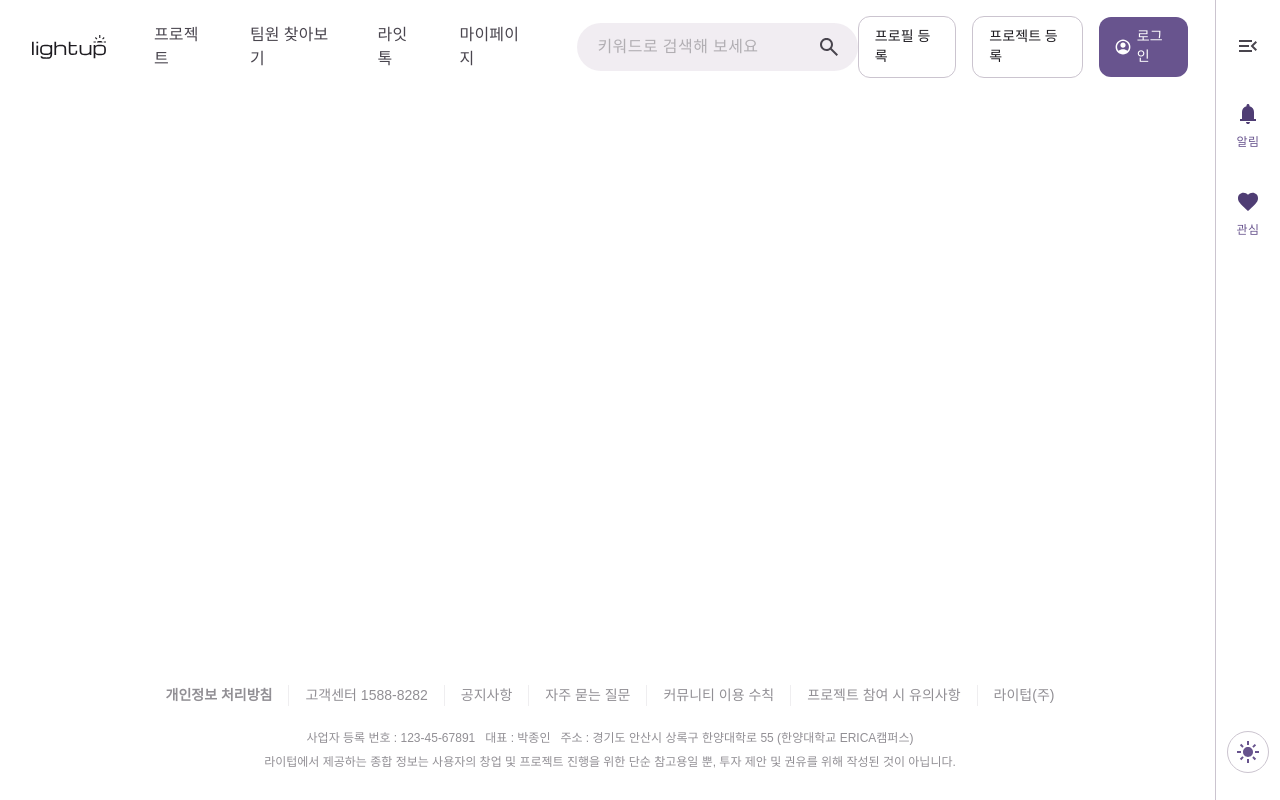
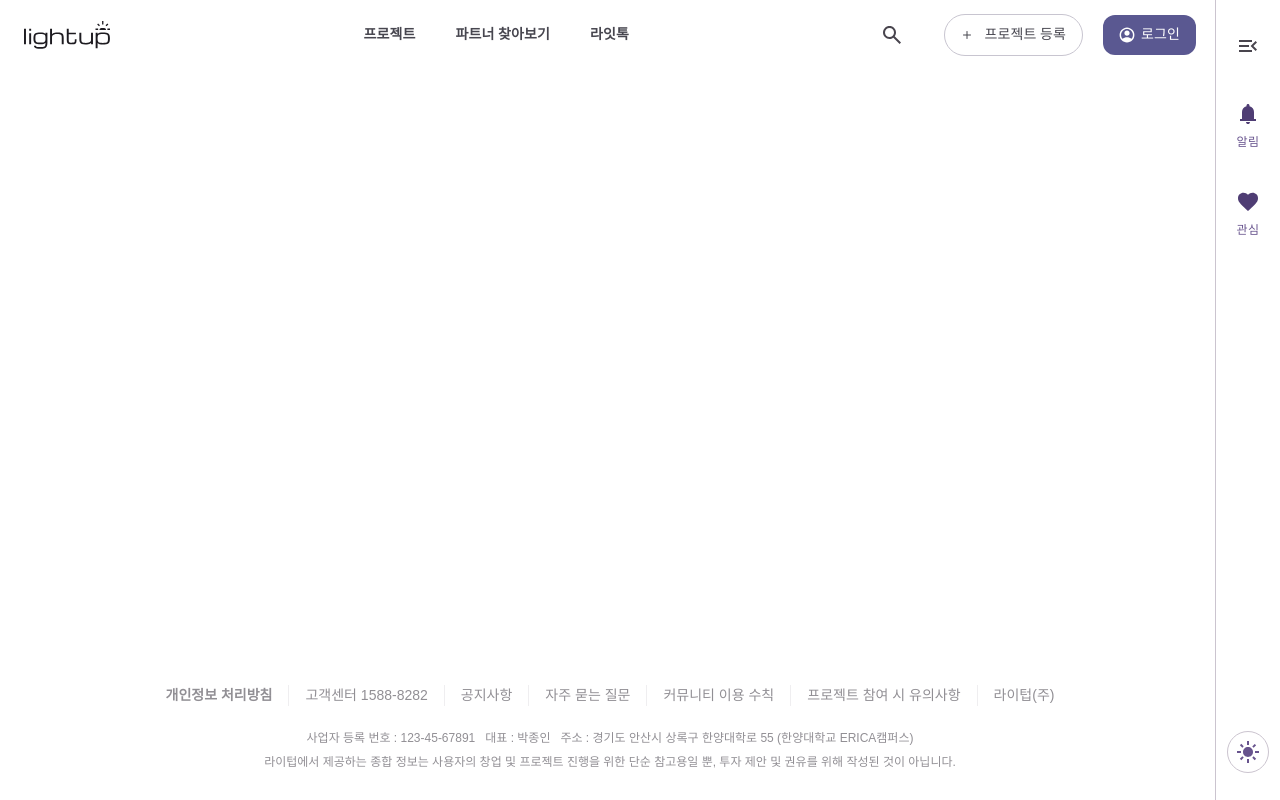
Before and after one commit to 1ronPark/Front-end, a React (Vite) app: page / in a window 1280 px wide. Built offline with nearby package versions, Linux system fonts and the light colour scheme; a web font is replaced by a local one.

Commit message:
[fix] mainnavbar 수정 사항 반영 및 검색 아이콘 검색 모달 창 연결

```diff
--- a/src/components/common/mainNavbar/MainNavbar.tsx
+++ b/src/components/common/mainNavbar/MainNavbar.tsx
@@ -1,8 +1,12 @@
 import { NavLink } from "react-router-dom";
+import { Link } from "react-router-dom";
 import logo_lightup from "../../../assets/logo_lightup.svg";
 import ic_loginbutton from "../../../assets/ic_loginbutton.svg";
 import ic_myprofile from "../../../assets/ic_myprofile.svg";
-import { SearchInput } from "./SearchInput";
+import { Plus } from 'lucide-react';
+import ic_search from "../../../assets/ic_search.svg";
+import { useState } from "react";
+import SearchModal from "../modals/SearchModal";
 
 type MainNavbarProps = {
   isLoggedIn: boolean;
@@ -12,59 +16,62 @@ type MainNavbarProps = {
 
 export const MainNavbar = ({ isLoggedIn, userName, bgColor = "white" }: MainNavbarProps) => {
   const MainNavItems = [
-    // 임시 루트
     { label: "프로젝트", to: "/projects" },
-    { label: "팀원 찾아보기", to: "/members" },
+    { label: "파트너 찾아보기", to: "/members" },
     { label: "라잇톡", to: "/lighttalk" },
-    { label: "마이페이지", to: "/myprofile" },
   ];
+
+  const [isSearchModalOpen, setIsSearchModalOpen] = useState(false);
+
   return (
-    <div className={`flex w-full bg-[${bgColor}] px-8 py-4 justify-between items-center`}>
-      {/* 로고 + 메뉴 + 검색창 */}
-      <div className="flex items-center gap-10">
+    <div className={`flex w-full bg-[${bgColor}] px-6 py-3.5 justify-between items-center`}>
+      {/* 로고 */}
+      <Link to="/">
         <img
           src={logo_lightup}
           alt="LightUp Logo"
-          className="w-[74px] h-[24px] mr-[8px]"
+          className="w-[86px] h-[28px]"
         />
+      </Link>
+
+      {/* 프로젝트/팀원 찾아보기/라잇톡 탭 */}
+      <div className="flex items-center gap-10">
         {MainNavItems.map(({ label, to }) => (
           <NavLink
             key={to}
             to={to}
             className={({ isActive }) =>
-              `relative flex flex-col items-center title-medium transition-colors duration-200
-
-                                ${
-                                  isActive ? "text-[#6750A4]" : "text-[#49454E]"
-                                }`
+              `relative flex flex-col items-center title-small transition-colors duration-200
+                ${
+                  isActive ? "text-[#5A5891]" : "text-[#47464F]"
+                }`
             }
           >
             {({ isActive }) => (
               <>
                 {label}
                 {isActive && (
-                  <span className="absolute bottom-[-9px] w-[56px] h-[3px] bg-[#68548E] rounded-tl-[100px] rounded-tr-[100px]" />
+                  <span className="absolute bottom-[-11px] w-full h-[3px] bg-[#5A5891] rounded-tl-[100px] rounded-tr-[100px]" />
                 )}
               </>
             )}
           </NavLink>
         ))}
-        <SearchInput />
       </div>
 
-      {/* 버튼들 */}
-      <div className="flex items-center gap-4 label-large">
-        {/* 임시 경로 - 수정 필요!!! */}
-        <NavLink
-          to="/register-profile"
-          className="border border-[#CBC4CF] px-4 py-2.5 rounded-[12px]"
-        >
-          프로필 등록
-        </NavLink>
+      {/* 검색, 프로젝트 생성, 로그인버튼 */}
+      <div className="flex items-center gap-5 label-large text-[#47464F]">
+        <img
+          src={ic_search}
+          alt="Search"
+          className="w-4.5 h-4.5 text-[#47464F] mr-[23px]"
+          onClick={()=>setIsSearchModalOpen(true)}
+        />
         <NavLink
           to="/register-project"
-          className="border border-[#CBC4CF] px-4 py-2.5 rounded-[12px]"
+          className="flex items-center gap-3 border border-[#C8C5D0] px-4 py-2.5 rounded-[100px] text-[#47464F]"
         >
+          <Plus className="w-3 h-3"/>
           프로젝트 등록
         </NavLink>
 
@@ -76,13 +83,14 @@ export const MainNavbar = ({ isLoggedIn, userName, bgColor = "white" }: MainNavb
         ) : (
           <NavLink
             to="/login"
-            className="bg-[#68548E] text-white px-4 py-2.5 rounded-[12px] flex items-center gap-1.5"
+            className="bg-[#5A5891] text-white px-4 py-2.5 rounded-[12px] flex items-center gap-1.5"
           >
             <img src={ic_loginbutton} alt="login" className="w-4 h-4" />
             로그인
           </NavLink>
         )}
       </div>
+      {isSearchModalOpen && <SearchModal onClose={()=>setIsSearchModalOpen(false)} />}
     </div>
   );
 };
--- a/src/components/common/mainNavbar/SearchInput.tsx
+++ b/src/components/common/mainNavbar/SearchInput.tsx
@@ -1,5 +1,3 @@
-import ic_search from "../../../assets/ic_search.svg";
-
 type SearchInputProps = {
   placeholder?: string;
   disabled?: boolean;
@@ -20,11 +18,7 @@ export const SearchInput = ({
         onChange={onChange}
         className="flex-1 bg-transparent outline-none body-large placeholder:opacity-60"
       />
-      <img
-        src={ic_search}
-        alt="Search"
-        className="w-4.5 h-4.5 text-[#49454E]"
-      />
+
     </div>
   );
 };
--- /dev/null
+++ b/src/components/common/modals/SearchModal.tsx
@@ -0,0 +1,46 @@
+import { X, ArrowLeft } from "lucide-react";
+
+export type SearchModalProps = {
+    onClose: () => void;
+};
+
+const SearchModal = ({ onClose }: SearchModalProps) => {
+
+    return (
+        <div className="fixed inset-0 z-50 bg-black/85 bg-opacity-50 flex items-center justify-center">
+            <div className="bg-white w-[500px] rounded-2xl shadow-lg max-h-[80vh] overflow-y-auto">
+                {/* 헤더 */}
+                <div className="flex items-center px-4 py-3 border-b">
+                    <ArrowLeft className="w-5 h-5 mr-2 cursor-pointer" onClick={onClose} />
+                    <input
+                        type="text"
+                        placeholder="Input text"
+                        className="flex-1 outline-none bg-transparent text-base"
+                    />
+                    <X className="w-5 h-5 ml-2 cursor-pointer" onClick={onClose} />
+                </div>
+
+                {/* 아이템들 */}
+                <div className="divide-y">
+                    {[1, 2, 3].map((_, idx) => (
+                        <div key={idx} className="flex items-center px-4 py-4 hover:bg-gray-100">
+                            {/* avatar */}
+                            <div className="w-10 h-10 rounded-full bg-[#E7E4FF] flex items-center justify-center text-[#2E2C4F] font-medium mr-4">
+                                A
+                            </div>
+                            {/* 내용들 */}
+                            <div className="flex-1">
+                                <div className="font-medium text-sm">List item</div>
+                                <div className="text-sm text-gray-500 truncate">Supporting line text lorem ipsum...</div>
+                            </div>
+                            {/* 카운트 */}
+                            <div className="text-sm text-gray-500 font-medium ml-2">100+</div>
+                        </div>
+                    ))}
+                </div>
+            </div>
+        </div>
+    );
+}
+
+export default SearchModal;
```
